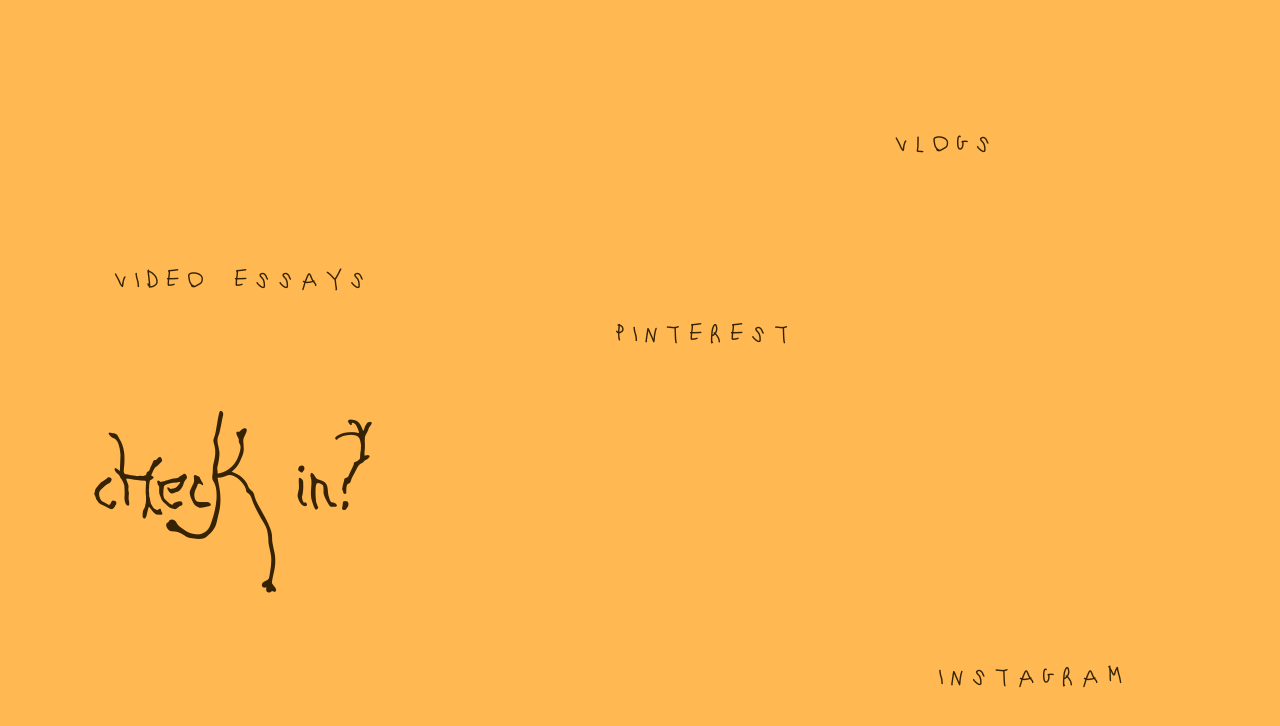
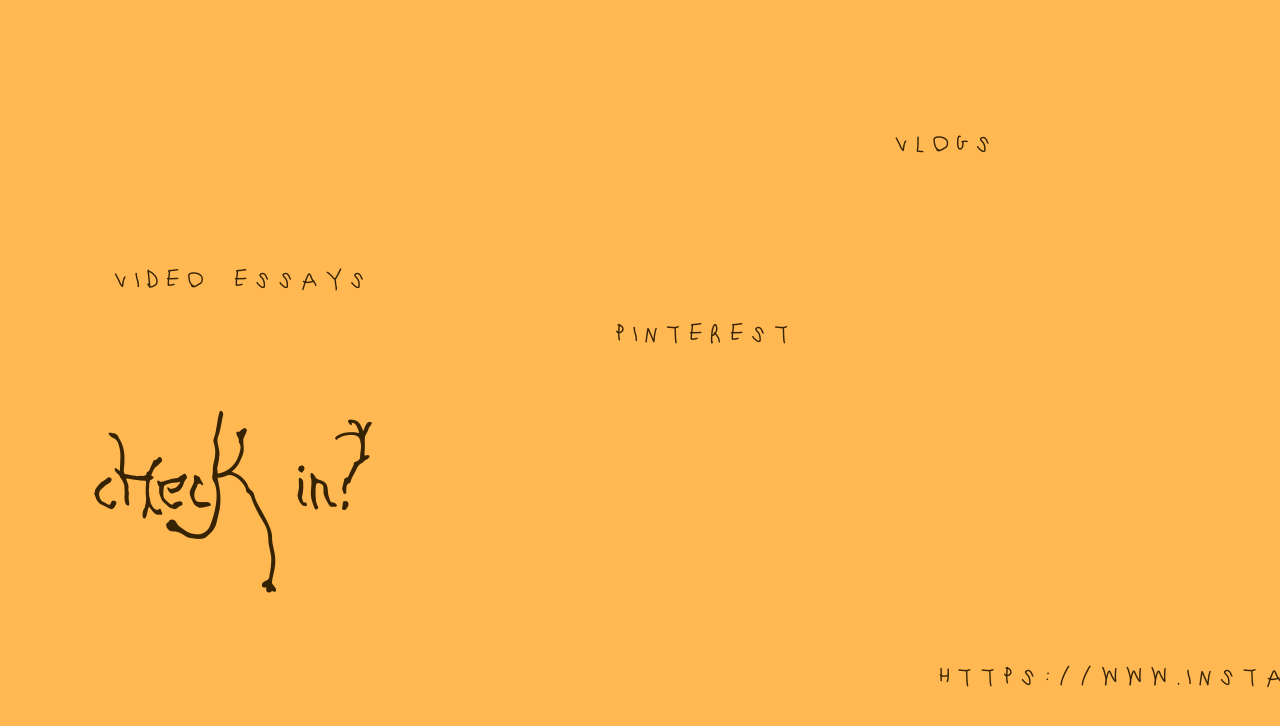
Before and after one commit to lheroux/crazytambien, a plain HTML site: page findus.html in a window 1280 px wide. Drawn offline with Linux system fonts and the light colour scheme.

Commit message:
Update Instagram link to point to the profile

```diff
--- a/findus.html
+++ b/findus.html
@@ -69,6 +69,6 @@
   <a class="link vlogs" href="#">vlogs</a>
   <a class="link essays" href="#">video essays</a>
   <a class="link pinterest" href="#">pinterest</a>
-  <a class="link instagram" href="#">instagram</a>
+  <a class="link instagram" href="#">https://www.instagram.com/crazytambien/</a>
 </body>
 </html>
```
